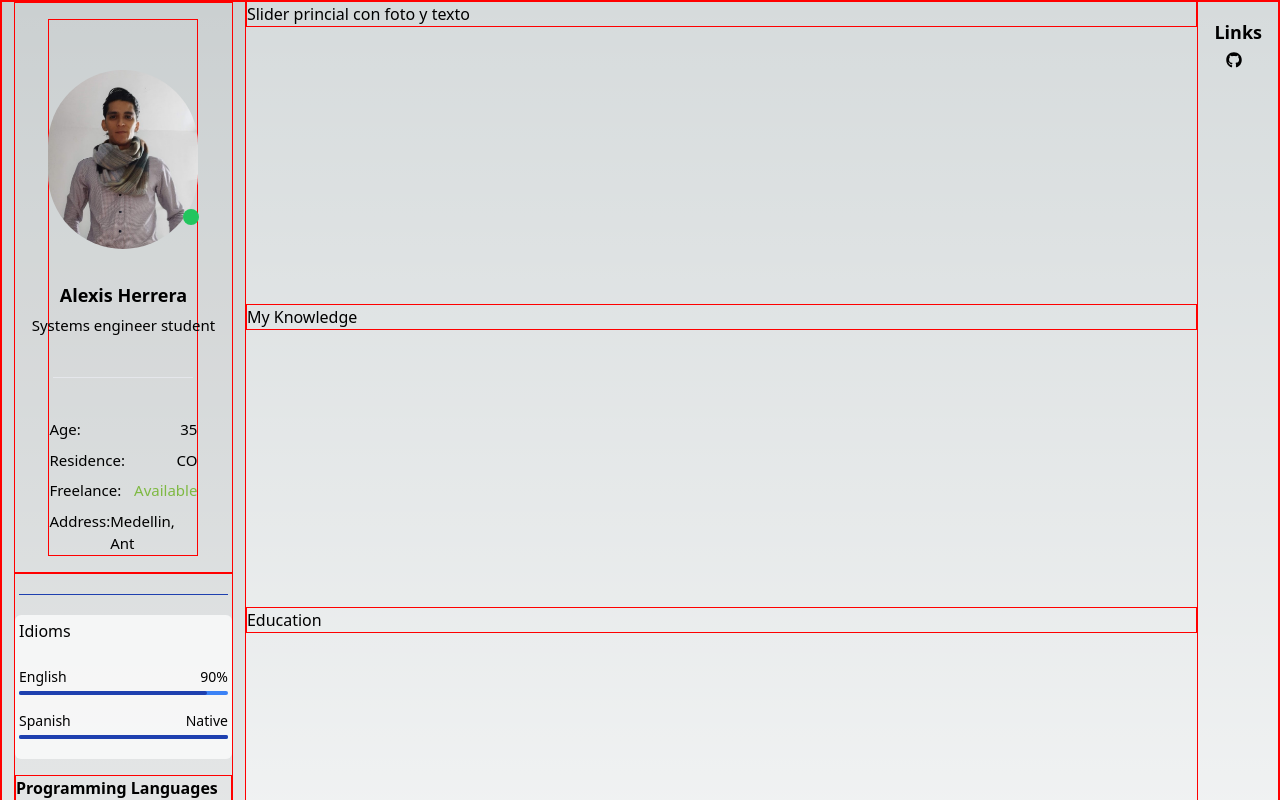
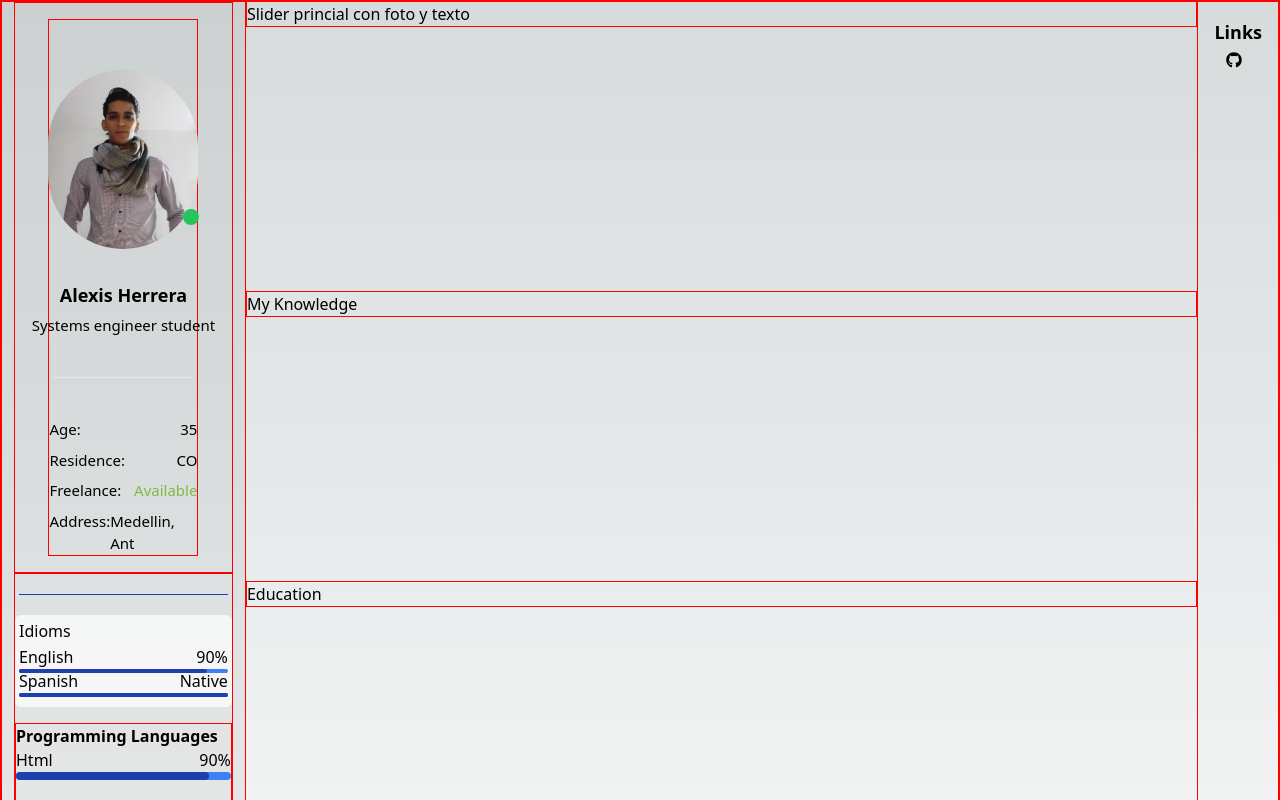
Before and after one commit to jalexisherrera/cv-jalexis-herrera, a Next.js app: page / in a window 1280 px wide. Shown: the top 800 px of the page. Built offline with nearby package versions, Linux system fonts and the light colour scheme.

Commit message:
minor changes

```diff
--- a/components/LanguageSkills.tsx
+++ b/components/LanguageSkills.tsx
@@ -22,17 +22,17 @@ const LanguageSkills: React.FC = () => {
   ];
 
   return (
-    <div className="px-1">
-      <h4 className="title-skill mb-2 h-6">Idioms</h4>
-      <div className="mt-6">
+    <div className="px-1 ">
+      <h4 className="title-skill">Idioms</h4>
+      <div className="mt-3 ">
         {languageSkills.map((skill) => (
           <div
             key={skill.language}
-            className="flex flex-col justify-center mb-4"
+            className="flex flex-col justify-center mb-4 h-2"
           >
-            <div className="flex justify-between h-6">
-              <p className="flex text-sm">{skill.language}</p>
-              <span className="flex text-sm"> {skill.level}</span>
+            <div className="flex justify-between ">
+              <p className="flex textSkills">{skill.language}</p>
+              <span className="flex textSkills"> {skill.level}</span>
             </div>
             <div className="w-1/1">
               <div className="bg-blue-500 h-1 rounded-full">
```
